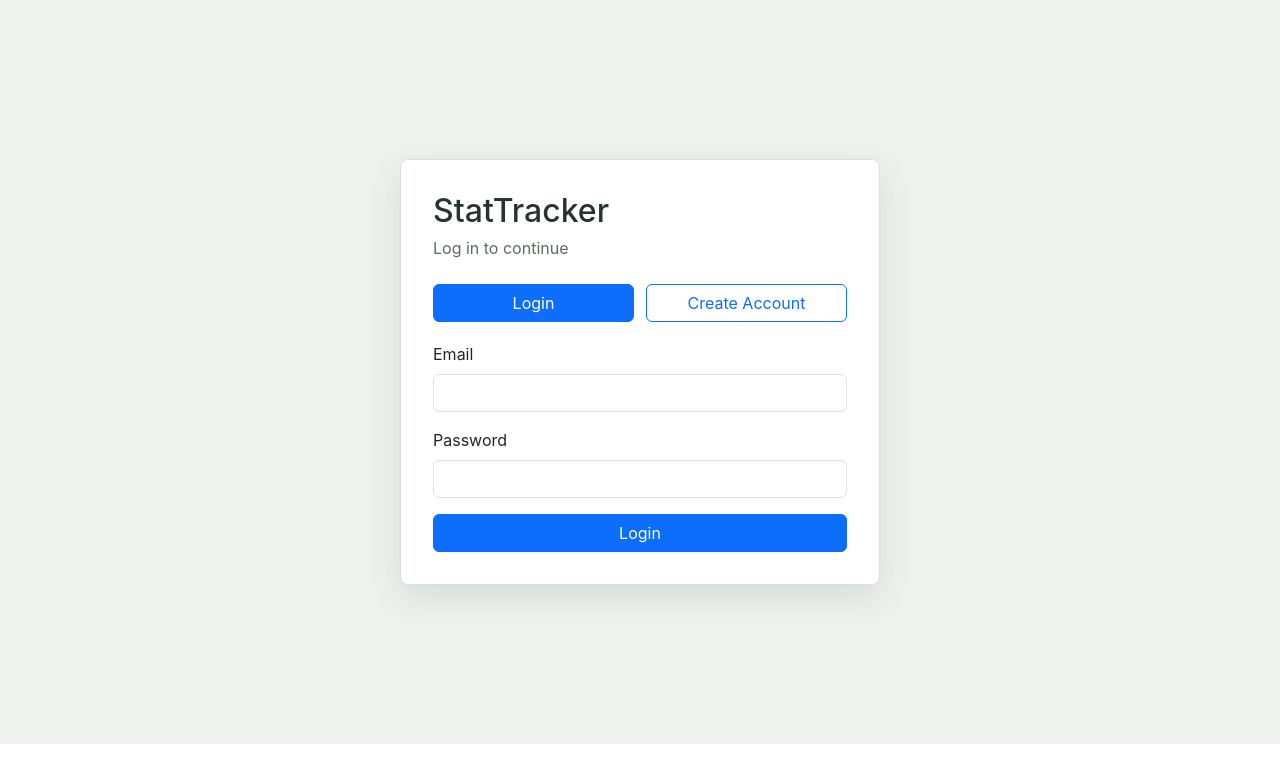
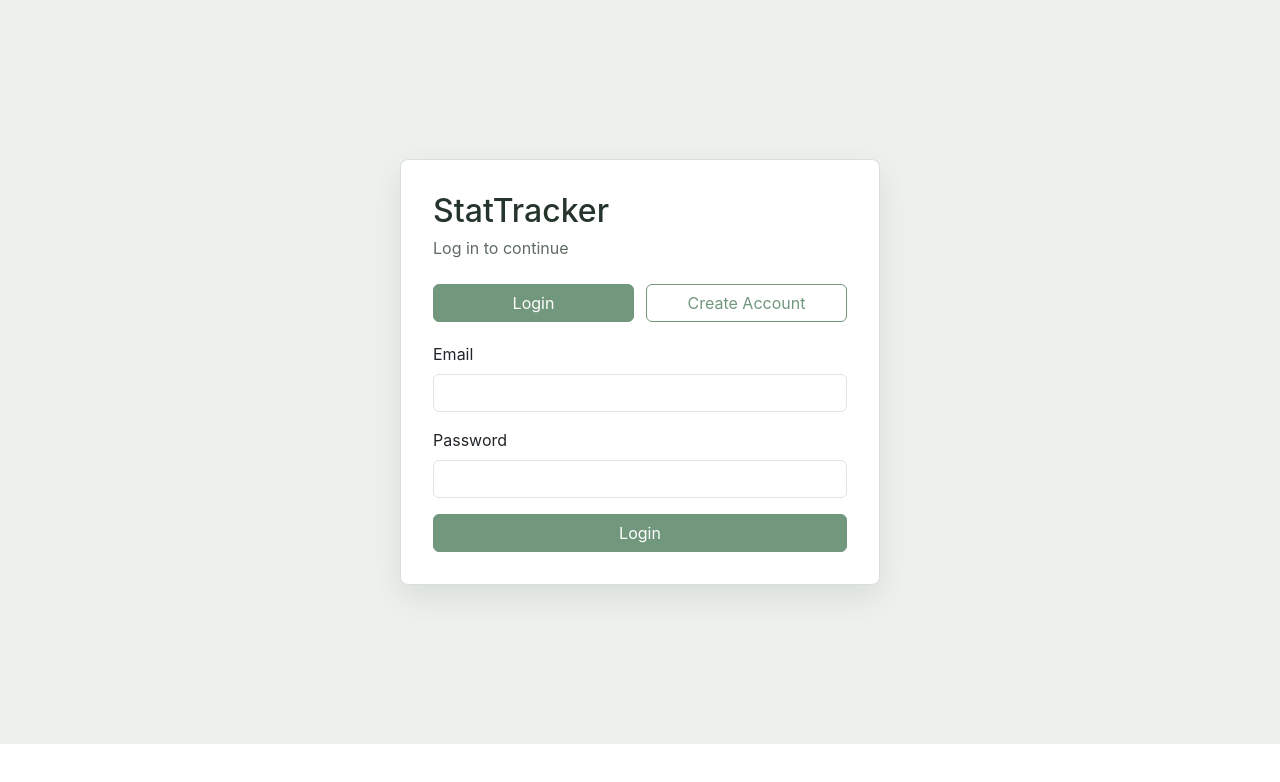
Before and after one commit to kylehix10/StatTracker, a React (Create React App) app in the folder frontend/: page / in a window 1280 px wide. Shown: the top 782 px of the page. Built offline with nearby package versions, Linux system fonts and the light colour scheme.

Commit message:
Web Icon and title/ Login screen design

```diff
--- a/frontend/public/index.html
+++ b/frontend/public/index.html
@@ -2,14 +2,14 @@
 <html lang="en">
   <head>
     <meta charset="utf-8" />
-    <link rel="icon" href="%PUBLIC_URL%/favicon.ico" />
+    <link rel="icon" href="%PUBLIC_URL%/palmettoTree2.png" />
     <meta name="viewport" content="width=device-width, initial-scale=1" />
     <meta name="theme-color" content="#000000" />
     <meta
       name="description"
       content="Web site created using create-react-app"
     />
-    <link rel="apple-touch-icon" href="%PUBLIC_URL%/logo192.png" />
+    <link rel="apple-touch-icon" href="%PUBLIC_URL%/palmettoTree2.png" />
     <!--
       manifest.json provides metadata used when your web app is installed on a
       user's mobile device or desktop. See https://developers.google.com/web/fundamentals/web-app-manifest/
@@ -24,7 +24,7 @@
       work correctly both with client-side routing and a non-root public URL.
       Learn how to configure a non-root public URL by running `npm run build`.
     -->
-    <title>React App</title>
+    <title>Stat Tracker</title>
   </head>
   <body>
     <noscript>You need to enable JavaScript to run this app.</noscript>
--- a/frontend/src/App.css
+++ b/frontend/src/App.css
@@ -168,11 +168,15 @@
   margin: 0.35rem 0 0;
 }
 
-.login-toggle {
+.login-toggle  {
+
   display: grid;
   gap: 0.75rem;
   grid-template-columns: 1fr 1fr;
   margin-bottom: 1.25rem;
+
+
+
 }
 
 .login-name-row {
@@ -183,6 +187,8 @@
 
 .login-submit {
   width: 100%;
+  background-color: #71977c;
+  border-color:white;
 }
 
 .record-stat-page {
@@ -317,6 +323,16 @@
   color: #61dafb;
 }
 
+.btn-primary {
+  background-color: #71977c;
+  border-color: #71977c;
+}
+
+.btn-outline-primary {
+  color:#71977c ;
+  border-color: #71977c;
+}
+
 @keyframes App-logo-spin {
   from {
     transform: rotate(0deg);
```
Also changed, not shown: frontend/public/palmettoTree.png (added), frontend/public/palmettoTree2.png (added).
